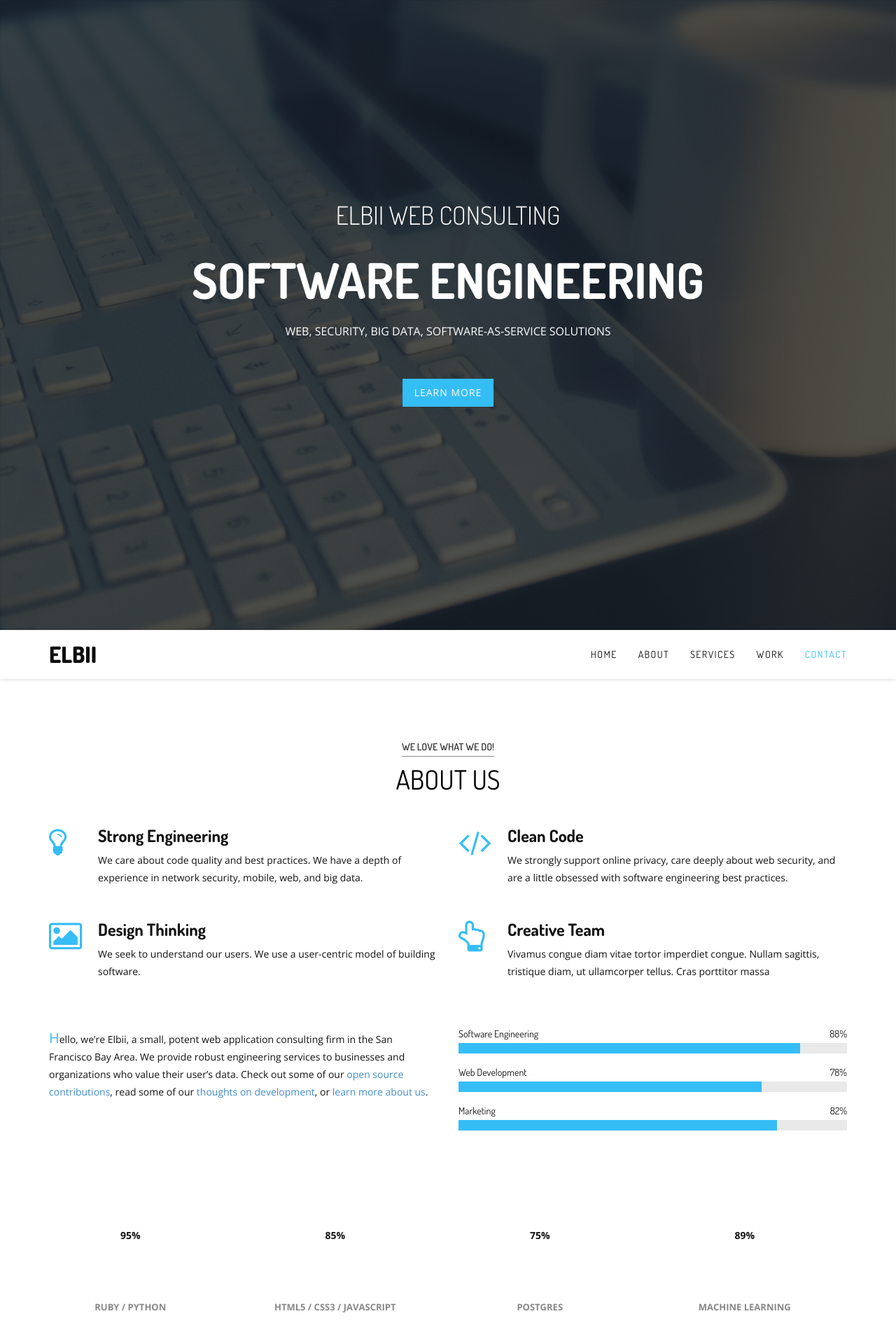
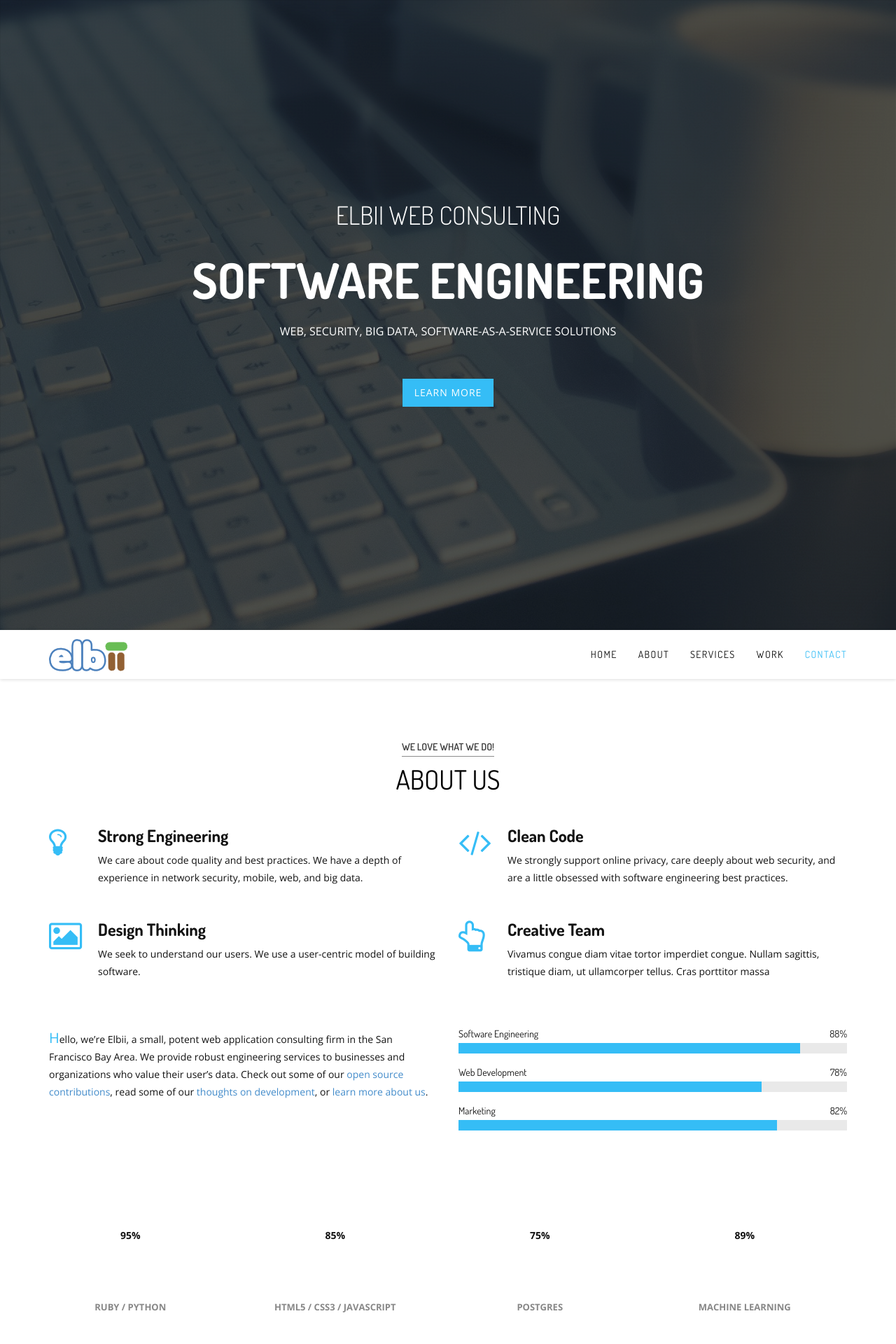
Before and after one commit to elbii/elbii.com, a Jekyll site: the page built from index.html, in a window 1280 px wide. Shown: the top 1920 px of the page at 70% size. Built offline with Jekyll 4.4.1, drawn with Linux system fonts in a browser that asks for light colours; Markdown is read by kramdown in place of the engine named in the settings.

Commit message:
add logo and supporting css

```diff
--- a/_layouts/default.html
+++ b/_layouts/default.html
@@ -32,6 +32,7 @@
     <script src="//html5shim.googlecode.com/svn/trunk/html5.js"></script>
     <script src="js/respond.min.js"></script>
     <![endif]-->
+    <link href="css/elbii.css" rel="stylesheet" type="text/css" media="screen">
   </head>
   <body data-spy="scroll" data-target="#navigation" data-offset="80">
       {{ content }}
--- /dev/null
+++ b/css/elbii.css
@@ -0,0 +1,3 @@
+img.brand-logo {
+  margin-top: -12px;
+}
--- a/index.html
+++ b/index.html
@@ -24,7 +24,7 @@
                     </li>
                 </ul>
             </div>
-            <h2 class="slide-btm-text">Web, Security, Big Data, Software-As-Service Solutions</h2>
+            <h2 class="slide-btm-text">Web, Security, Big Data, Software-As-A-Service Solutions</h2>
             <div class="home-arrow-down text-center">
                 <p class="scrollto"><a href="#about" class="btn btn-lg btn-theme-color">Learn More</a></p>
             </div>
@@ -41,7 +41,9 @@
                     <span class="icon-bar"></span>
                     <span class="icon-bar"></span>
                 </button>
-                <a class="navbar-brand" href="index.html">Elbii</a>
+                <a class="navbar-brand" href="index.html">
+                  <img class="brand-logo img-responsive" src="img/logo.png" alt="logo">
+                </a>
             </div>
             <div class="navbar-collapse collapse">
 
@@ -140,7 +142,7 @@
                     <div class="col-md-6 col-sm-6">
                         <div class="about-more-info wow animated fadeInUp" data-wow-delay="0.3s">
                             <p>
-                                Hello, we’re Elbii, a small, potent web application consulting firm in the San Francisco Bay Area. We provide robust engineering services to businesses and organizations who value their user’s data. Check out some of our <a href='https://github.com/elbii'>open source contributions</a>, read some of our <a href='/blog.html'>thoughts on development</a>, or <a href='/company.html'>learn more about us</a>.
+                                Hello, we’re Elbii, a small, potent web application consulting firm in the San Francisco Bay Area. We provide robust engineering services to businesses and organizations who value their user’s data. Check out some of our <a href='https://github.com/elbii'>open source contributions</a>, read some of our <a href='http://modernbedou.in/code'>thoughts on development</a>, or <a href='#work'>learn more about us</a>.
                             </p>
                         </div>
                     </div>
```
Also changed, not shown: img/coffee_shop.jpg (added), img/logo.png (added).
